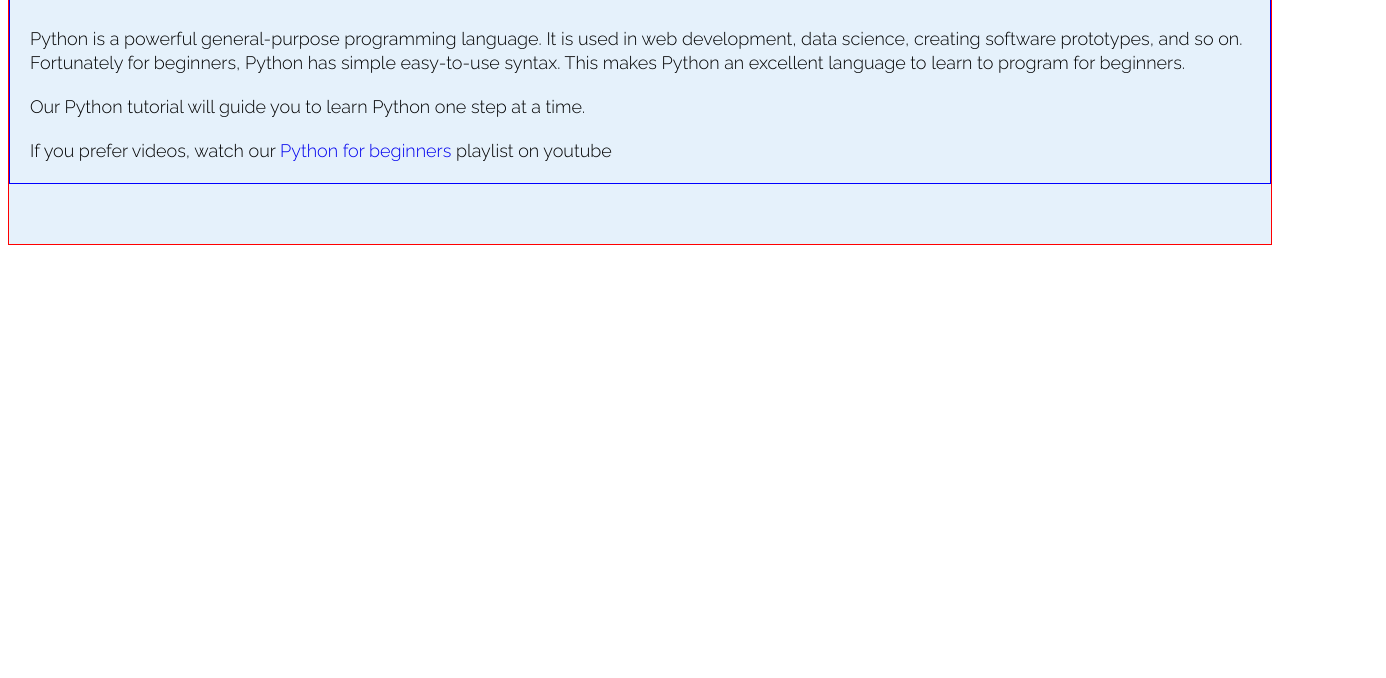
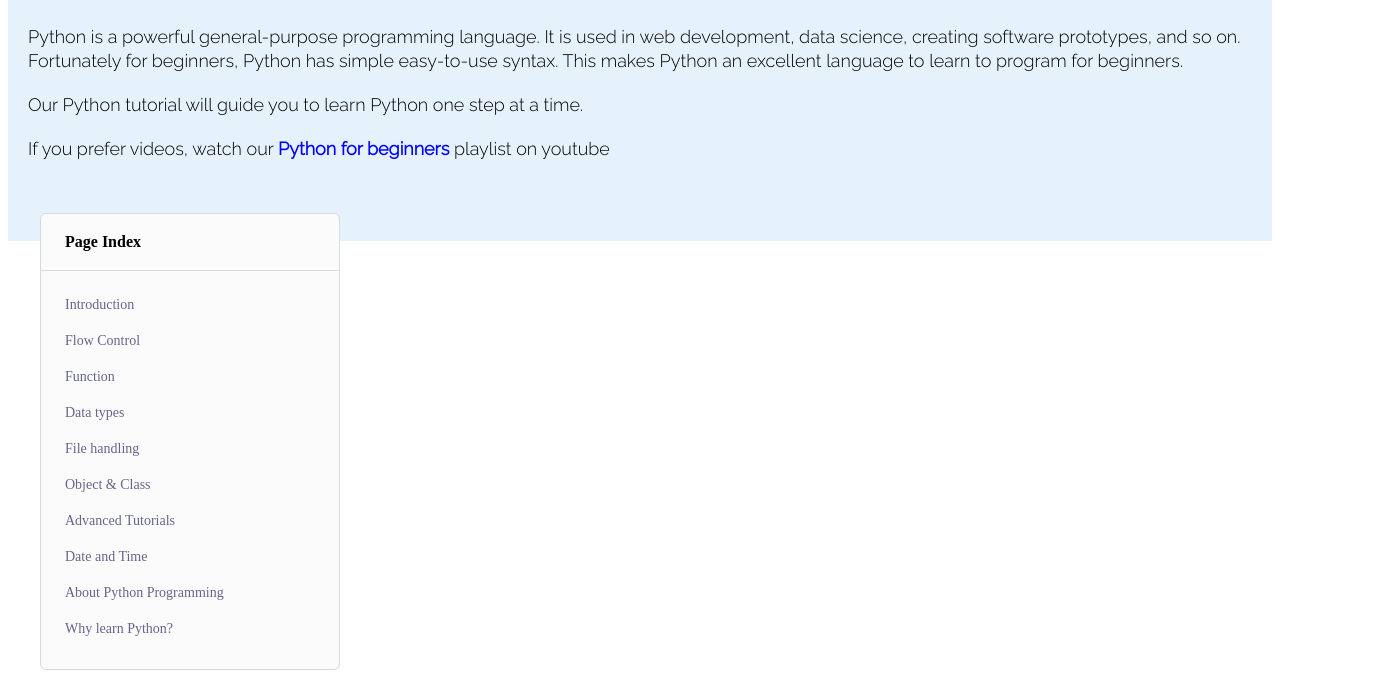
Before and after one commit to HyojaeKwon-GIST20/ICT-volunteer-page, a plain HTML site: page index.html in a window 1280 px wide. Shown: the part 203-881 px from the top of the page, 1386 px wide, since content can reach past the window. Before the commit the page ends 800 px from the top, so only its background shows below. Drawn offline with Linux system fonts and the light colour scheme.

Commit message:
Create left index box

```diff
--- a/css/style.css
+++ b/css/style.css
@@ -4,20 +4,22 @@
   outline: 0;
 }
 .body{
+  font-family: 'Raleway', sans-serif;
   letter-spacing: 5px;
 }
 .container {
-
+  margin-left: auto;
+  margin-right: auto;
 }
 .top-banner-container {
   background-color: #e5f1fb;
-  border: 1px solid red;
+  /* border: 1px solid red; */
   padding-bottom: 60px;
   font-family: 'Raleway', sans-serif;
 }
 
 .container {
-  border: 1px solid blue;
+  /* border: 1px solid blue; */
   position: relative;
   display: grid;
   place-items: center;
@@ -55,7 +57,10 @@
   height: 150px;
   margin-right: 30px;
 }
-
+.image-container img{
+  width: 80%;
+  height: auto;
+}
 .title-deatil {
   margin-bottom: 30px;
   font-size: 36px;
@@ -101,4 +106,79 @@
 }
 .program p a{
   text-decoration: none;
+  color: blue;
+  font-weight: 700;
 }
+.section-container{
+  display: flex;
+  flex-wrap: wrap;
+  width: 100%;
+  padding-right: 16px;
+  padding-left: 16px;
+}
+.contents{
+  width: 100%;
+  padding-right: 16px;
+  padding-left: 16px;
+  margin-top: -28px;
+  display: grid;
+  place-items: center;
+}
+.section-container-inner{
+  display: flex;
+  flex-direction: row;
+
+}
+.left-bar{
+  width: 300px;
+  flex-shrink: 0;
+  margin-right: 30px;
+}
+.index-container{
+  background-color: #fbfbfb;
+  border: 1px solid #d3dce6;
+  border-radius: 6px;
+  padding-bottom: 6px;
+}
+.index-container h3{
+  padding: 16px 24px;
+  border-bottom: 1px solid #d3dce6;
+  font-size: 16px;
+  position: relative;
+  font-weight: 600;
+  color: black;
+  line-height: 24px;
+  margin-bottom: 8px;
+  display: flex;
+  margin-top: 0px;
+  align-items: center;
+  justify-content: space-between;
+}
+ul{
+  display: block;
+  list-style: none;
+  margin-block-start: 1em;
+  margin-block-end: 1em;
+  margin-inline-start: 0px;
+  margin-inline-end: 0px;
+  padding-inline-start: 0px;
+}
+li{
+  display: list-item;
+  list-style: none;
+}
+.list ul li span{
+  display: block;
+  padding: 8px 24px;
+  font-size: 14px;
+  line-height: 20px;
+  color: rgba(37,38,94,.7);
+  font-weight: 500;
+}
+.right-bar{
+  flex: 1 1 auto;
+  width: 1000px;
+}
+*{
+  box-sizing: border-box;
+}
--- a/index.html
+++ b/index.html
@@ -9,7 +9,7 @@
   <title>ICT</title>
   <style>
     @import url('https://fonts.googleapis.com/css2?family=Raleway:wght@300&display=swap');
-    </style>
+  </style>
 </head>
 
 <body>
@@ -21,7 +21,7 @@
           <div class="title">
             <a href="www.gistnews-mbti.com">
               <div class="image-container">
-                <img src="dd" alt="">
+                <img src="./img/python-512.png" alt="python">
 
               </div>
             </a>
@@ -59,14 +59,17 @@
           </div>
           <div class="program">
             <p>
-              Python is a powerful general-purpose programming language. It is used in web development, data science, creating software prototypes, and so on. Fortunately for beginners, Python has simple easy-to-use syntax. This makes Python an excellent language to learn to program for beginners.
+              Python is a powerful general-purpose programming language. It is used in web development, data science,
+              creating software prototypes, and so on. Fortunately for beginners, Python has simple easy-to-use syntax.
+              This makes Python an excellent language to learn to program for beginners.
             </p>
             <p>
               Our Python tutorial will guide you to learn Python one step at a time.
             </p>
             <p>
               If you prefer videos, watch our
-              <a href="https://www.youtube.com/watch?v=B7G5B8P8k9s&list=PL98qAXLA6afuh50qD2MdAj3ofYjZR_Phn">Python for beginners</a>
+              <a href="https://www.youtube.com/watch?v=B7G5B8P8k9s&list=PL98qAXLA6afuh50qD2MdAj3ofYjZR_Phn">Python for
+                beginners</a>
               playlist on youtube
             </p>
           </div>
@@ -75,8 +78,61 @@
     </div>
   </div>
   <!-- 여기서부터 아랫쪽은 BODY부분 -->
-  <div>
+  <div class="contents">
+    <div class="container">
+      <div class="section-container">
+        <!-- <div class="section"> -->
+        <div class="section-container-inner">
+          <div class="left-bar">
+            <div class="index-container">
+              <h3>Page Index</h3>
+              <div class="list">
+                <!-- list 의 span tag는 나중에 a 태그로 변환 예정 -->
+                <ul>
+                  <li>
+                    <span>Introduction</span>
+                  </li>
+                  <li>
+                    <span>Flow Control</span>
+                  </li>
+                  <li>
+                    <span>Function</span>
+                  </li>
+                  <li>
+                    <span>Data types</span>
+                  </li>
+                  <li>
+                    <span>File handling</span>
+                  </li>
+                  <li>
+                    <span>Object & Class</span>
+                  </li>
+                  <li>
+                    <span>Advanced Tutorials</span>
+                  </li>
+                  <li>
+                    <span>Date and Time</span>
+                  </li>
+                  <li>
+                    <span>About Python Programming</span>
+                  </li>
+                  <li>
+                    <span>Why learn Python?</span>
+                  </li>
+                </ul>
 
+              </div>
+            </div>
+          </div>
+          <div class="right-bar">
+
+          </div>
+        </div>
+
+        <!-- </div> -->
+
+      </div>
+    </div>
   </div>
 </body>
 
```
